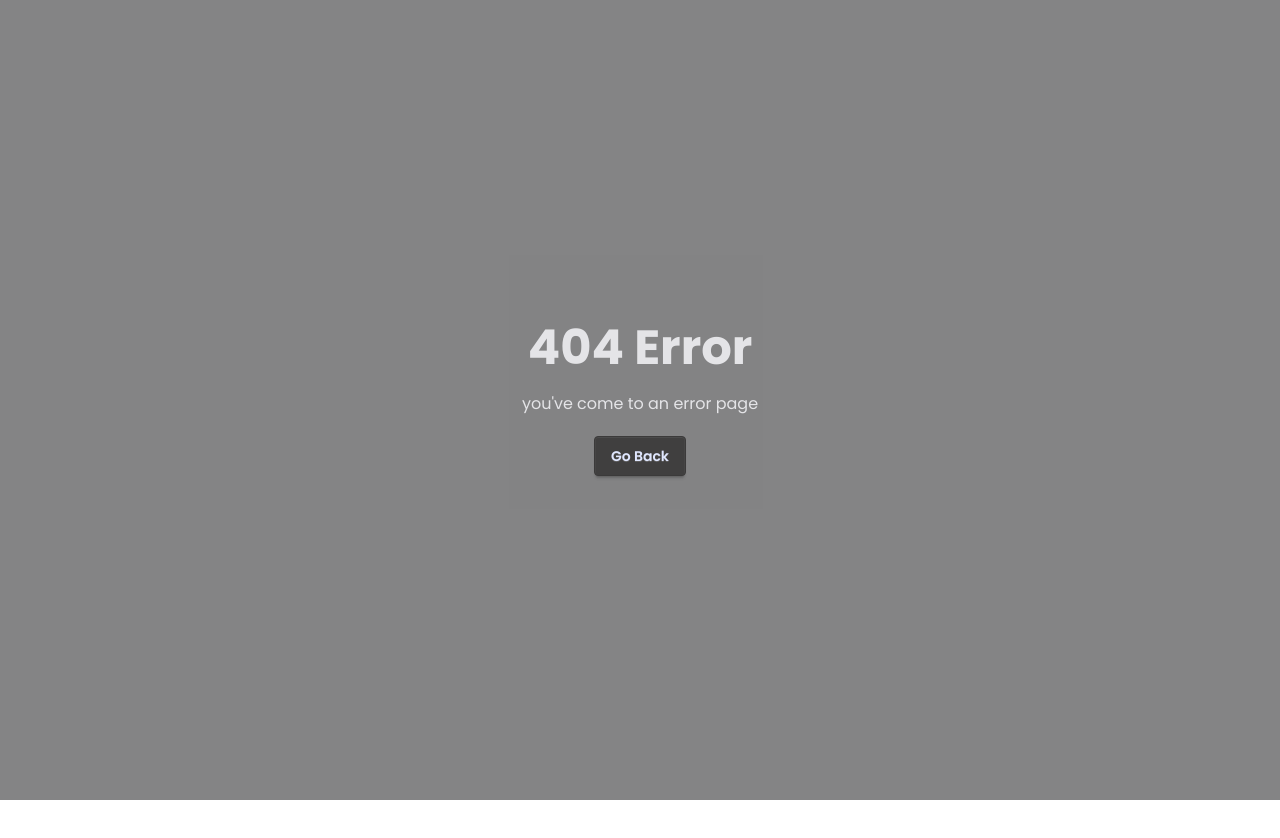
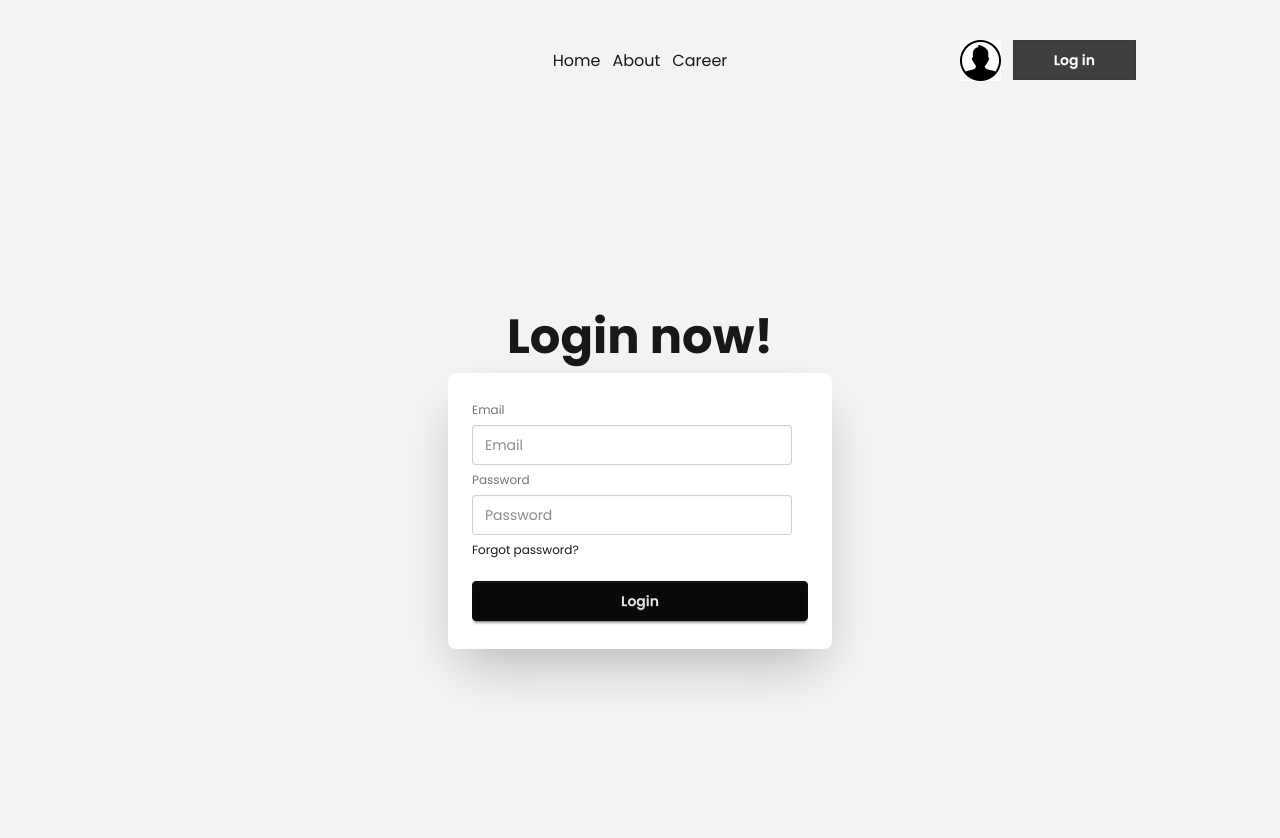
Before and after one commit to ARIJSAYEED/The-Dragon-News, a React (Vite) app: page /auth/login in a window 1280 px wide. Before the commit this address had no page. Shown: the top 838 px of the page. Before the commit the page ends 800 px from the top, so only its background shows below. Built offline with nearby package versions, Linux system fonts and the light colour scheme.

Commit message:
second commit

```diff
--- /dev/null
+++ b/src/Components/AuthLayout.jsx
@@ -0,0 +1,18 @@
+import React from 'react';
+import NavBar from './NavBar';
+import { Outlet } from 'react-router';
+
+const AuthLayout = () => {
+    return (
+        <div className='max-w-[1340px] min-h-screen mx-auto bg-base-200'>
+            <header className='pt-10'>
+                <NavBar></NavBar>
+            </header>
+            <main className='max-w-[1340px] mx-auto'>
+                <Outlet></Outlet>
+            </main>
+        </div>
+    );
+};
+
+export default AuthLayout;
--- /dev/null
+++ b/src/Components/Login.jsx
@@ -0,0 +1,25 @@
+import React from 'react';
+
+const Login = () => {
+    return (
+        <div className='space-y-3 flex flex-col items-center justify-center min-h-screen'>
+            <div className="text-center lg:text-left">
+                <h1 className="text-5xl font-bold">Login now!</h1>
+            </div>
+            <div className="card bg-base-100 w-full max-w-sm shrink-0 shadow-2xl">
+                <div className="card-body">
+                    <fieldset className="fieldset">
+                        <label className="label">Email</label>
+                        <input type="email" className="input" placeholder="Email" />
+                        <label className="label">Password</label>
+                        <input type="password" className="input" placeholder="Password" />
+                        <div><a className="link link-hover">Forgot password?</a></div>
+                        <button className="btn btn-neutral mt-4">Login</button>
+                    </fieldset>
+                </div>
+            </div>
+        </div>
+    );
+};
+
+export default Login;
--- a/src/Components/NavBar.jsx
+++ b/src/Components/NavBar.jsx
@@ -16,7 +16,7 @@ const NavBar = () => {
             </div>
             <div className='flex gap-3 w-1/3 justify-end'>
                 <img src={User} alt="" />
-                <button className='btn btn-primary px-10 py-4 text-white rounded-none shadow-none'>Log in</button>
+                <Link to='/auth/login' className='btn btn-primary px-10 py-4 text-white rounded-none shadow-none'>Log in</Link>
             </div>
         </div>
     );
--- /dev/null
+++ b/src/Components/Register.jsx
@@ -0,0 +1,11 @@
+import React from 'react';
+
+const Register = () => {
+    return (
+        <div>
+            register
+        </div>
+    );
+};
+
+export default Register;
```
Also changed, not shown: src/main.jsx (+17 -1 lines).
